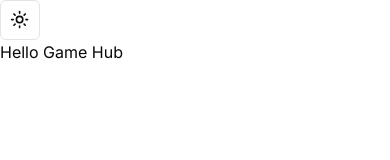
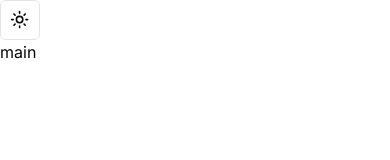
Before and after one commit to shivamvijaywargi/Game-Hub, a Next.js app: page / in a window 390 px wide. Shown: the top 160 px of the page. Built offline with nearby package versions, Linux system fonts and the light colour scheme.

Commit message:
feat: build responsive home layout

```diff
--- a/app/page.tsx
+++ b/app/page.tsx
@@ -1,3 +1,8 @@
 export default function Home() {
-  return <main className="">Hello Game Hub</main>;
+  return (
+    <main className="grid grid-cols-1 lg:grid-cols-2">
+      <aside className="hidden lg:block">Aside</aside>
+      <div className="">main</div>
+    </main>
+  );
 }
```
